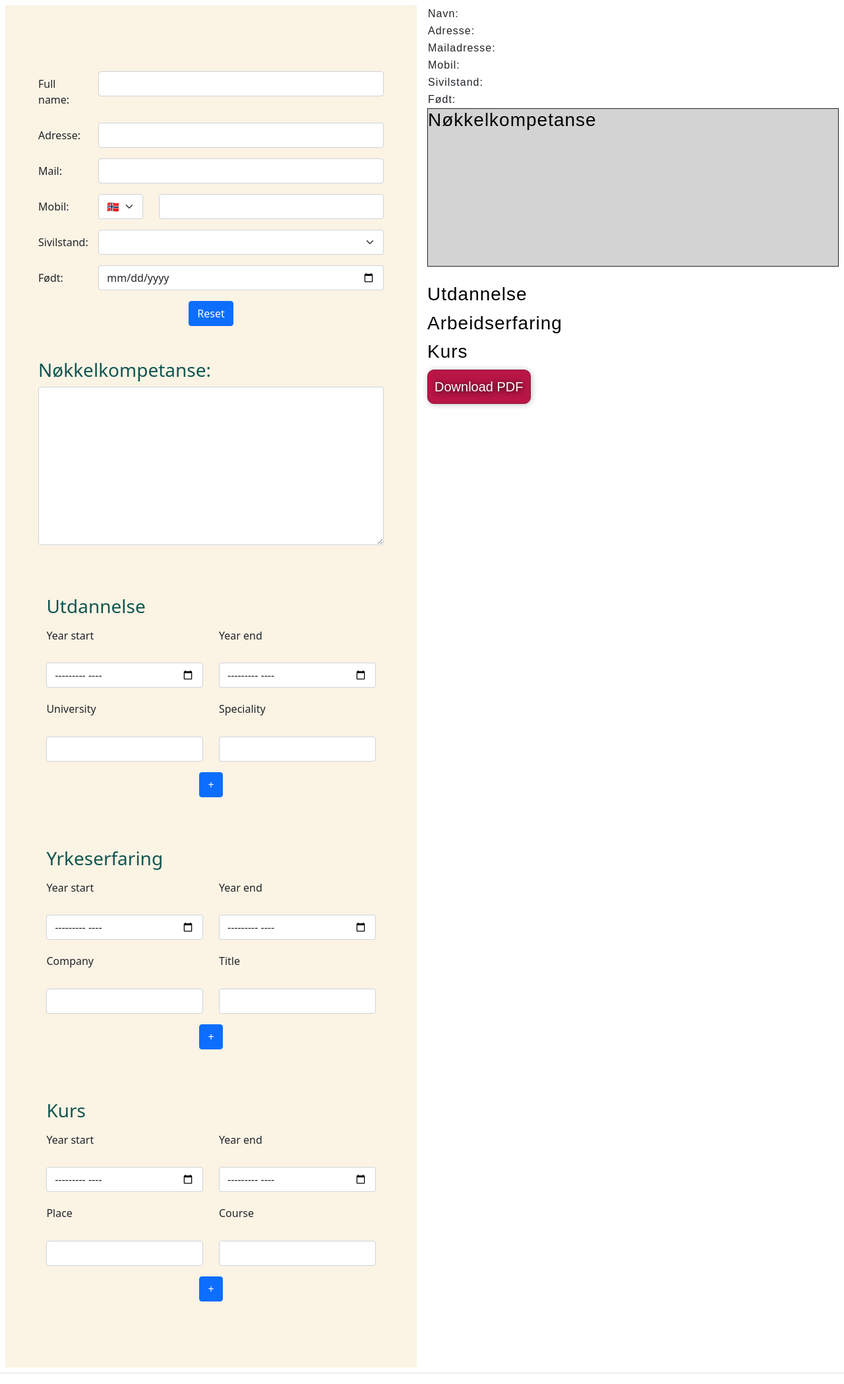
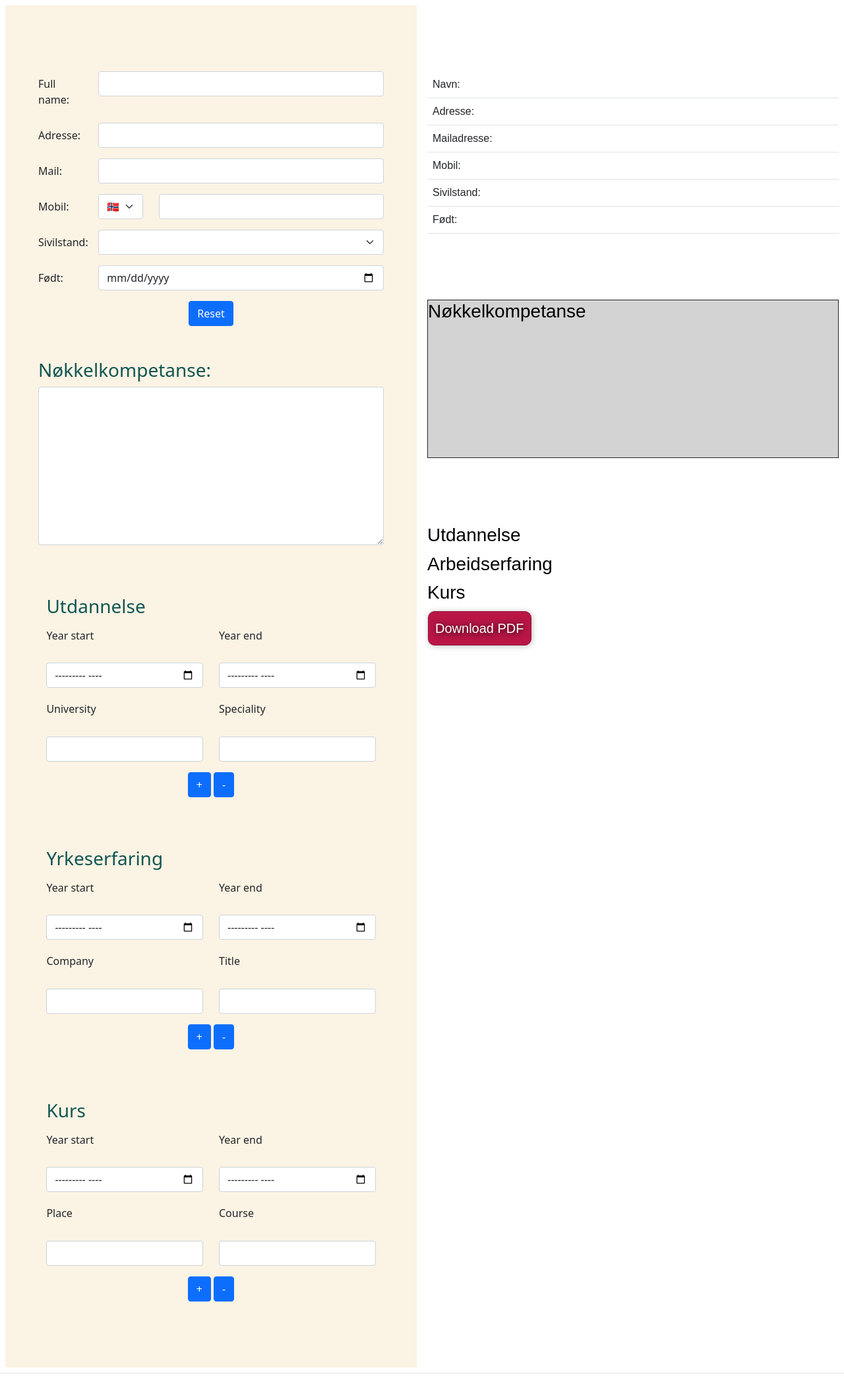
Before and after one commit to Rolf85no/interaktivCV, a Flask app: page / in a window 1280 px wide. Shown: the whole page at 66% size. Run offline with Flask 2, Linux system fonts and the light colour scheme; some libraries are stand-ins or nearby versions.

Commit message:
Add files via upload
Layout gjenstår, andre opplysninger gjenstår.

```diff
--- a/static/ixstyles.css
+++ b/static/ixstyles.css
@@ -42,13 +42,9 @@ pre{
     opacity: 0;
 }
 
+
 .cv{
-    margin: 0;
     font-family:Arial, Helvetica, sans-serif;
-    margin: 20px auto;
-    border-spacing: 0;
-    border-collapse: collapse;
-    letter-spacing: 1px;
     width: 50%;
 }
 
@@ -82,6 +78,10 @@ pre{
     width: 100%;
     padding: 0 50px;
     margin: 50px auto 50px;
+}
+.container-topcv{
+    width: 100%;
+    margin: 100px auto 100px;
 }
 .container-middle{
     width: 80%;
@@ -153,7 +153,7 @@ pre{
     border:1px solid;
     background-color: lightgrey;
     min-height: 30vh;
-    margin-bottom: 25px;
+    margin: 100px auto;
 
 }
 
--- a/templates/index.html
+++ b/templates/index.html
@@ -93,37 +93,38 @@
                             </div>
 
                             <!-------Utdannelse--------------->
-                            <div id="utdanning_row">
+                            <div id="utdanning_row0">
                                 <div class="row mb-3">
                                     <label for="yearEd" class="col-md-6 col-form-label"><h5>Year start</h5></label>
                                     <label for="yearEdEnd" class="col-md-6 col-form-label"><h5>Year end</h5></label>
                                 </div>
 
-                                <div class="row mb-3" id="school" onchange ="copyYear(document.getElementById(this.id).children[0].firstElementChild, document.getElementById(this.id).children[1].firstElementChild)">
+                                <div class="row mb-3" id="school0" onchange ="copyYear(document.getElementById(this.id).children[0].firstElementChild, document.getElementById(this.id).children[1].firstElementChild)">
                                     <div class="col-md-6">
-                                        <input type="month" class="form-control" id="yearEd">
+                                        <input type="month" class="form-control" id="yearEd0">
                                     </div>
 
                                     <div class="col-md-6">
-                                        <input type="month" class="form-control" id="yearEdEnd">
+                                        <input type="month" class="form-control" id="yearEdEnd0">
                                     </div>
                                 </div>
 
                                 <div class="row mb-3">
-                                    <label for="university" class="col-md-6 col-form-label"><h5>University</h5></label>
-                                    <label for="speciality" class="col-md-6 col-form-label"><h5>Speciality</h5></label>
+                                    <label for="university0" class="col-md-6 col-form-label"><h5>University</h5></label>
+                                    <label for="speciality0" class="col-md-6 col-form-label"><h5>Speciality</h5></label>
                                 </div>
 
                                 <div class="row mb-3">
                                     <div class="col-md-6">
-                                        <input type="text" class="form-control" id="university" onkeyup="copyText(document.getElementById(this.id))">
+                                        <input type="text" class="form-control" id="university0" onkeyup="copyText(document.getElementById(this.id))">
                                     </div>
                                     <div class="col-md-6">
-                                        <input type="text" class="form-control" id="speciality" onkeyup="copyText(document.getElementById(this.id))">
+                                        <input type="text" class="form-control" id="speciality0" onkeyup="copyText(document.getElementById(this.id))">
                                     </div>
                                 </div>
                                 <div class="centered_btn">
-                                    <button type="button" class="btn btn-primary" id="addEd" onclick="addLine(document.getElementById(this.parentNode.parentNode.id))">+</button>
+                                    <button type="button" class="btn btn-primary" id="addEd0" onclick="addLine(document.getElementById(this.parentNode.parentNode.id))">+</button>
+                                    <button type="button" class="btn btn-primary" onclick="removeLine(document.getElementById(this.parentNode.parentNode.id))">-</button>
                                 </div>
 
                             </div>
@@ -138,18 +139,18 @@
                             </div>
 
                             <!----------------work-row-------------->
-                            <div id="work_row">
+                            <div id="work_row0">
                                 <div id="workYear_head" class="row mb-3">
                                     <label for="yearWork" class="col-md-6 col-form-label"><h5>Year start</h5></label>
                                     <label for="yearWorkEnd" class="col-md-6 col-form-label"><h5>Year end</h5></label>
                                 </div>
 
-                                <div class="row mb-3" id="work" onchange ="copyYear(document.getElementById(this.id).children[0].firstElementChild, document.getElementById(this.id).children[1].firstElementChild)">
+                                <div class="row mb-3" id="work0" onchange ="copyYear(document.getElementById(this.id).children[0].firstElementChild, document.getElementById(this.id).children[1].firstElementChild)">
                                     <div class="col-md-6">
-                                        <input type="month" class="form-control" id="yearWork" >
+                                        <input type="month" class="form-control" id="yearWork0" >
                                     </div>
                                     <div class="col-md-6">
-                                        <input type="month" class="form-control" id="yearWorkEnd">
+                                        <input type="month" class="form-control" id="yearWorkEnd0">
                                     </div>
                                 </div>
 
@@ -160,15 +161,16 @@
 
                                 <div class="row mb-3">
                                     <div class="col-md-6">
-                                        <input type="text" class="form-control" id="company" onkeyup="copyText(document.getElementById(this.id))">
+                                        <input type="text" class="form-control" id="company0" onkeyup="copyText(document.getElementById(this.id))">
                                     </div>
                                     <div class="col-md-6">
-                                        <input type="text" class="form-control" id="title" onkeyup="copyText(document.getElementById(this.id))">
+                                        <input type="text" class="form-control" id="title0" onkeyup="copyText(document.getElementById(this.id))">
                                     </div>
                                 </div>
 
                                 <div class="centered_btn">
-                                    <button type="button" class="btn btn-primary" id="addWork" onclick="addLine(document.getElementById(this.parentNode.parentNode.id))">+</button>
+                                    <button type="button" class="btn btn-primary" id="addWork0" onclick="addLine(document.getElementById(this.parentNode.parentNode.id))">+</button>
+                                    <button type="button" class="btn btn-primary" onclick="removeLine(document.getElementById(this.parentNode.parentNode.id))">-</button>
                                 </div>
 
                             </div>
@@ -181,37 +183,38 @@
                                 <h3>Kurs</h3>
                             </div>
                             <!---------------Kurs-row------------>
-                            <div id="kurs_row">
+                            <div id="kurs_row0">
 
                                 <div class="row mb-3">
                                     <label for="yearKurs" class="col-md-6 col-form-label"><h5>Year start</h5></label>
                                     <label for="yearKursEnd" class="col-md-6 col-form-label"><h5>Year end</h5></label>
                                 </div>
                             <!---------------------Kurs year-------------->
-                                <div class="row mb-3" id="kurs" onchange ="copyYear(document.getElementById(this.id).children[0].firstElementChild, document.getElementById(this.id).children[1].firstElementChild)">
+                                <div class="row mb-3" id="kurs0" onchange ="copyYear(document.getElementById(this.id).children[0].firstElementChild, document.getElementById(this.id).children[1].firstElementChild)">
                                     <div class="col-md-6">
-                                        <input type="month" class="form-control" id="yearKurs">
+                                        <input type="month" class="form-control" id="yearKurs0">
                                     </div>
                                     <div class="col-md-6">
-                                        <input type="month" class="form-control" id="yearKursEnd">
+                                        <input type="month" class="form-control" id="yearKursEnd0">
                                     </div>
                                 </div>
 
                                 <div id="kurs_head" class="row mb-3">
-                                    <label for="place" class="col-md-6 col-form-label"><h5>Place</h5></label>
-                                    <label for="course" class="col-md-6 col-form-label"><h5>Course</h5></label>
+                                    <label for="place0" class="col-md-6 col-form-label"><h5>Place</h5></label>
+                                    <label for="course0" class="col-md-6 col-form-label"><h5>Course</h5></label>
                                 </div>
                             <!-------------------Kurs tekst------------------->
                                 <div class="row mb-3">
                                     <div class="col-md-6">
-                                        <input type="text" class="form-control" id="place" onkeyup="copyText(document.getElementById(this.id))">
+                                        <input type="text" class="form-control" id="place0" onkeyup="copyText(document.getElementById(this.id))">
                                     </div>
                                     <div class="col-md-6">
-                                        <input type="text" class="form-control" id="course" onkeyup="copyText(document.getElementById(this.id))">
+                                        <input type="text" class="form-control" id="course0" onkeyup="copyText(document.getElementById(this.id))">
                                     </div>
                                 </div>
                                 <div class="centered_btn">
-                                    <button type="button" class="btn btn-primary" id="addKurs" onclick="addLine(document.getElementById(this.parentNode.parentNode.id))">+</button>
+                                    <button type="button" class="btn btn-primary" id="addKurs0" onclick="addLine(document.getElementById(this.parentNode.parentNode.id))">+</button>
+                                    <button type="button" class="btn btn-primary" onclick="removeLine(document.getElementById(this.parentNode.parentNode.id))">-</button>
                                 </div>
 
 
@@ -228,7 +231,8 @@
             <!----------------------------------------CV-------------------->
 
             <td class="cv">
-                    <table>
+                <div class="container-topcv">
+                    <table class="table">
                         <tr>
                             <td> Navn: </td>
                             <td><div id="cvnavn"> </div></td>
@@ -254,48 +258,53 @@
                             <td><div id="cvfodt"> </div></td>
                         </tr>
                     </table>
+                </div>
+
                     <div id="cvBox">
                         <h3>Nøkkelkompetanse</h3>
                         <pre id="cvkompetanse"> </pre>
                     </div>
 
                     <h3> Utdannelse</h3>
-                    <table id="utdanningTable">
-                        <tr id="cvutdanning_row">
-                            <td id="cvyearEd"> </td>
-                            <td id="cvuniversity"></td>
-                            <td id="cvspeciality"> </td>
+                    <table class="exp">
+                        <tr id="cvutdanning_row0">
+                            <td id="cvyearEd0"></td>
+                            <td id="cvuniversity0"></td>
+                            <td id="cvspeciality0"></td>
                         </tr>
 
                     </table>
 
                     <h3> Arbeidserfaring</h3>
-                    <table id="edTable">
-                        <tbody>
-                        <tr id="cvwork_row">
-                            <td id="cvyearWork"> </td>
-                            <td id="cvcompany"></td>
-                            <td id="cvtitle"> </td>
+                    <table table class="exp">
+                        <tr id="cvwork_row0">
+                            <td id="cvyearWork0"></td>
+                            <td id="cvcompany0"></td>
+                            <td id="cvtitle0"></td>
                         </tr>
-                        </tbody>
                     </table>
 
                     <h3> Kurs</h3>
-                    <table id="kursTable">
-                        <tr id="cvkurs_row">
-                            <td id="cvyearKurs"> </td>
-                            <td id="cvplace"></td>
-                            <td id="cvcourse"> </td>
+                    <table class="exp">
+                        <tr id="cvkurs_row0">
+                            <td id="cvyearKurs0"> </td>
+                            <td id="cvplace0"></td>
+                            <td id="cvcourse0"> </td>
                         </tr>
                     </table>
 
-                        <button class="download"> Download PDF </button>
-
-                <script src="static/main.js"></script>
+                    <table>
+                        <tr>
+                            <td><button class="download"> Download PDF </button></td>
+                        </tr>
+                    </table>
 
             </td>
 
         </tr>
+
+
+
     </table>
 
     <!-- Optional JavaScript; choose one of the two! -->
```
Also changed, not shown: static/main.js (+41 -4 lines).
